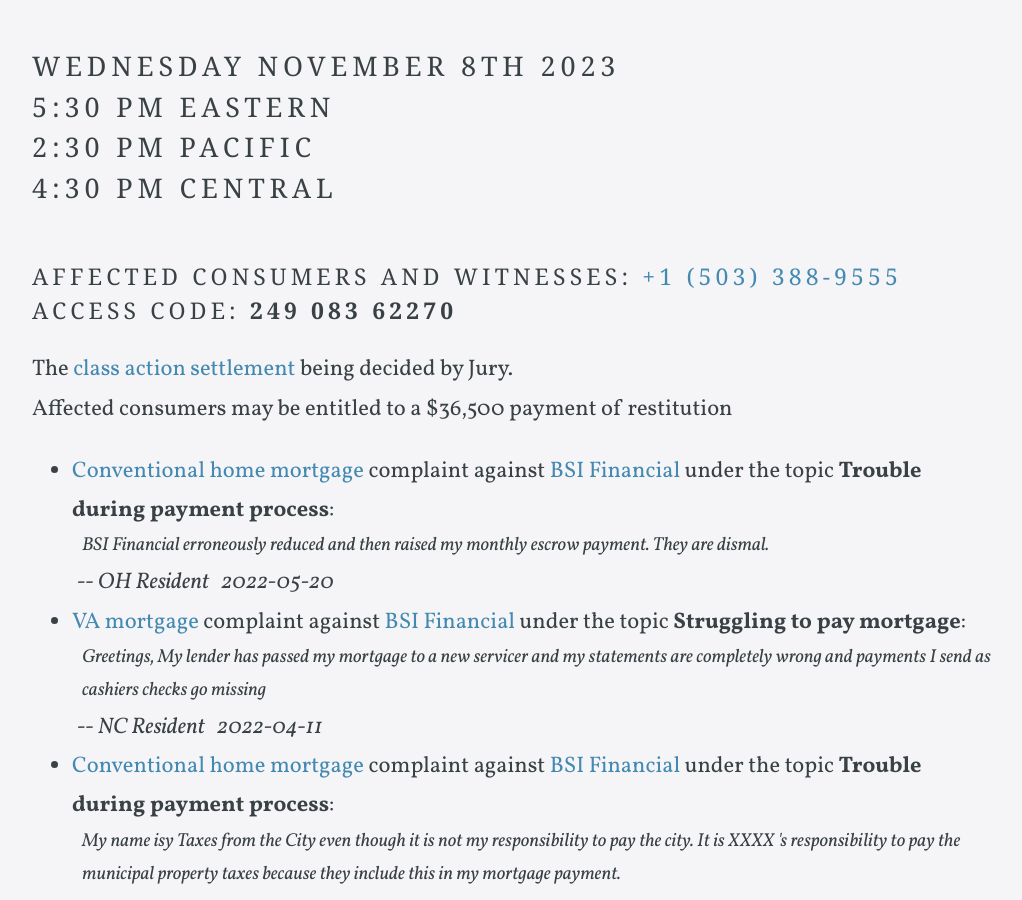
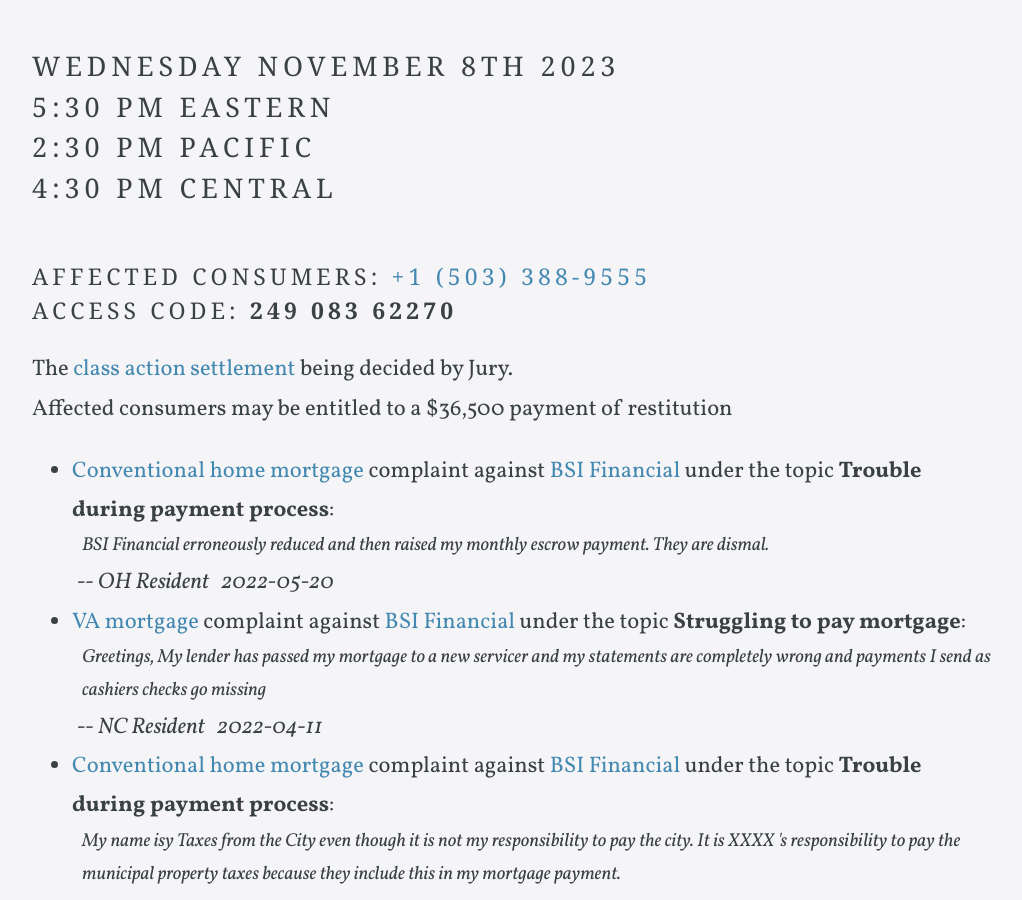
Before and after one commit to legalluminary/legalluminary.github.io, a Jekyll site: the page built from index.html, in a window 1280 px wide and 900 px high, scrolled down 567 px. Shown: the whole window, without its empty margins (128-1150 px from the left). Built offline with Jekyll 4.4.1, drawn with Linux system fonts in a browser that asks for light colours; some web fonts are replaced; the list of posts is cut into pages by our own code.

Commit message:
Updated index.html

```diff
--- a/index.html
+++ b/index.html
@@ -4,7 +4,7 @@
 
 <h2>BSI Financial Mortgage Services</h2>
 <h3>Wednesday November 8th 2023 <br /> 5:30 PM Eastern <br /> 2:30 PM Pacific <br /> 4:30 PM Central</h3>
-<h4>Affected Consumers and Witnesses: <a href="tel:+15033889555;24908362270">+1 (503) 388-9555</a><br> Access Code: <strong>249 083 62270</strong></h4>
+<h4>Affected Consumers: <a href="tel:+15033889555;24908362270">+1 (503) 388-9555</a><br> Access Code: <strong>249 083 62270</strong></h4>
 <p>The <a href="https://files.consumerfinance.gov/f/documents/cfpb_servis-one-inc-BSI-financial-services_consent-order_2019-05.pdf" target="_blank">class action settlement</a> being decided by Jury. <br />
   Affected consumers may be entitled to a $36,500 payment of restitution</p>
 <ul>
```
